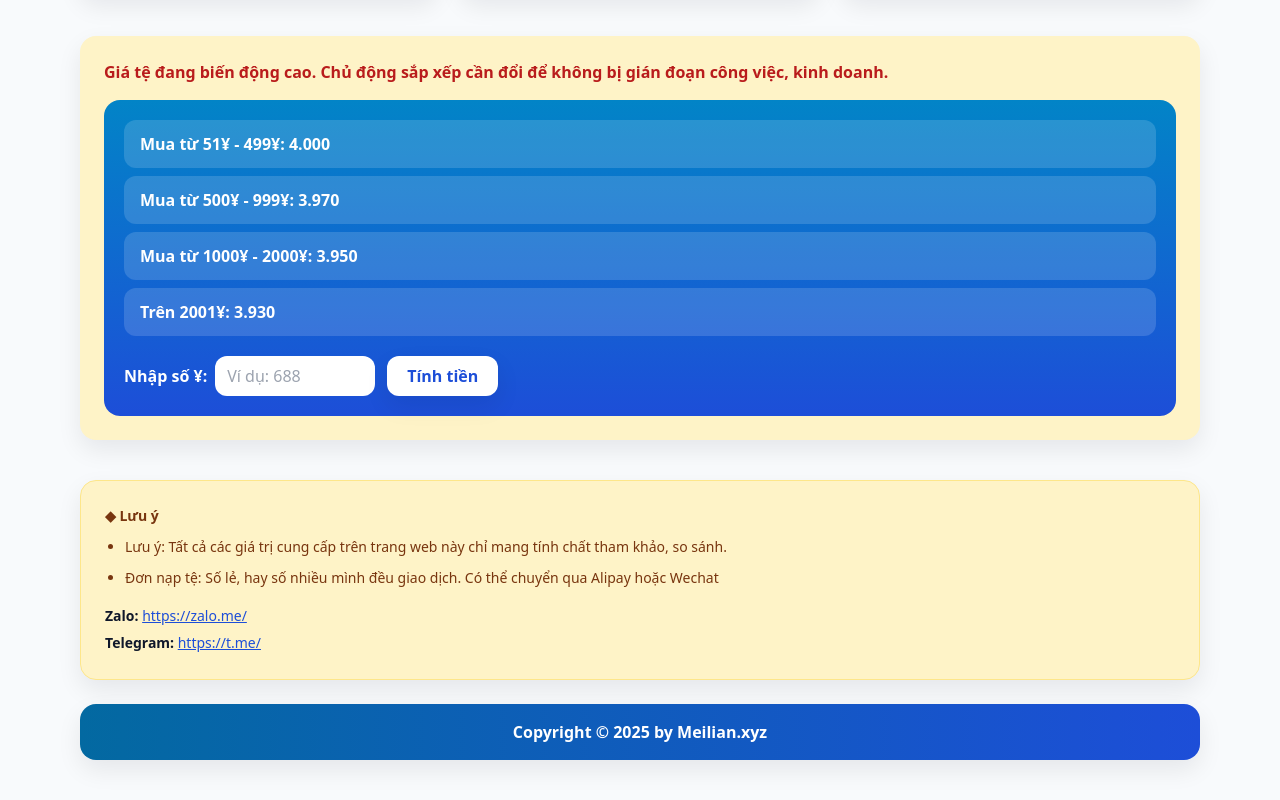
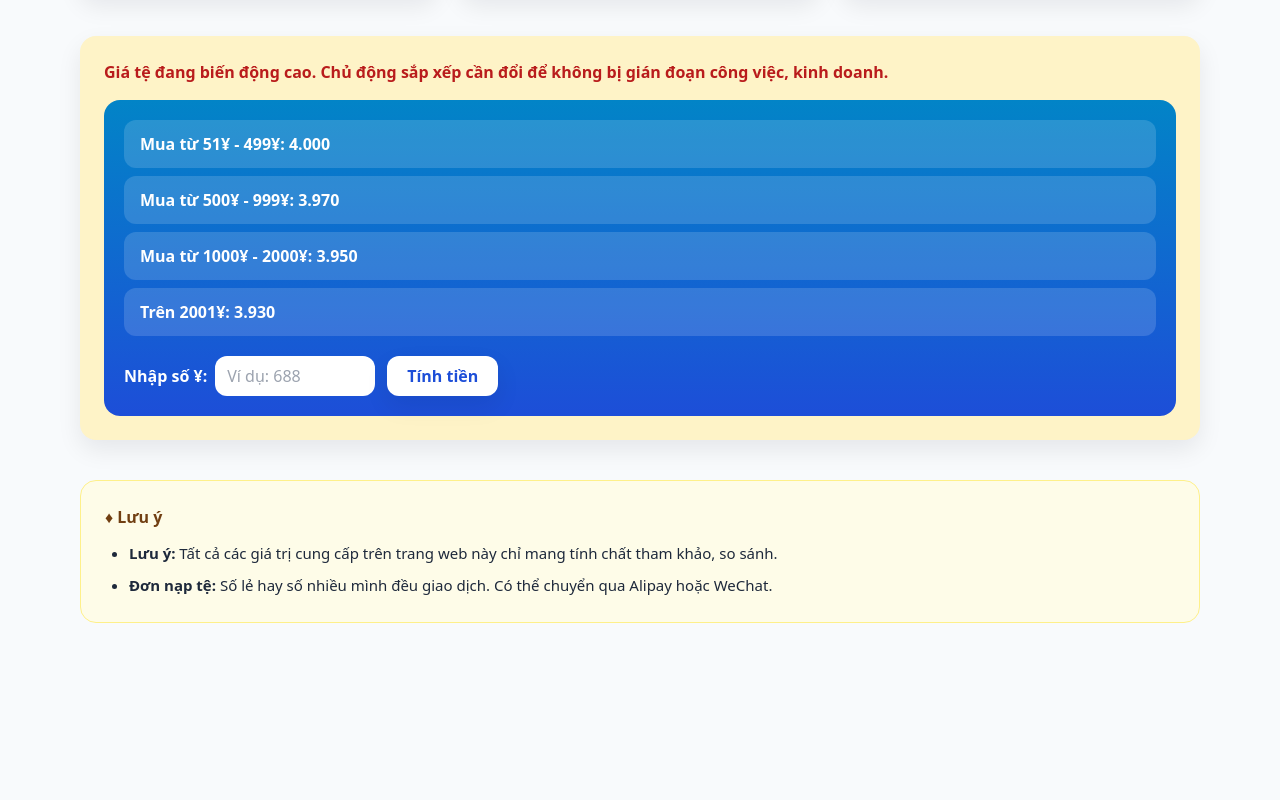
Before and after one commit to hrkenzy57-ui/meilian1, a Next.js app: page / in a window 1280 px wide. Shown: the part 348-1148 px from the top of the page. After the commit the page ends 971 px from the top, so only its background shows below. Built offline with nearby package versions, Linux system fonts and the light colour scheme; no server answers.

Commit message:
Refactor NoteFooter to remove API call and update UI
Removed configuration fetching and updated footer content.

```diff
--- a/components/NoteFooter.tsx
+++ b/components/NoteFooter.tsx
@@ -1,35 +1,19 @@
-"use client";
-import { useEffect, useState } from "react";
-import type { Config } from "@/lib/types";
+export default function NoteFooter() {
+  return (
+    <div className="bg-yellow-50 border border-yellow-200 rounded-2xl p-6">
+      <div className="font-bold text-yellow-900 mb-3">♦ Lưu ý</div>
 
-export default function NoteFooter() {
-  const [cfg, setCfg] = useState<Config | null>(null);
+      <ul className="list-disc pl-6 space-y-2 text-slate-800 text-[15px] leading-relaxed">
+        <li>
+          <b>Lưu ý:</b> Tất cả các giá trị cung cấp trên trang web này chỉ mang
+          tính chất tham khảo, so sánh.
+        </li>
 
-  useEffect(() => {
-    fetch("/api/config", { cache: "no-store" })
-      .then((r) => r.json())
-      .then(setCfg)
-      .catch(() => {});
-  }, []);
-
-  return (
-    <div className="space-y-6 pb-10">
-      <div className="bg-amber-100 border border-amber-200 rounded-2xl shadow-soft p-6 text-sm leading-relaxed">
-        <div className="font-black text-amber-900 mb-2">◆ Lưu ý</div>
-        <ul className="list-disc pl-5 space-y-2 text-amber-900">
-          {(cfg?.noteBox || []).map((t, i) => (
-            <li key={i}>{t}</li>
-          ))}
-        </ul>
-        <div className="mt-4 space-y-1">
-          <div><b>Zalo:</b> <a className="text-blue-700 underline" href={cfg?.contacts?.zalo || "#"} target="_blank">{cfg?.contacts?.zalo || "-"}</a></div>
-          <div><b>Telegram:</b> <a className="text-blue-700 underline" href={cfg?.contacts?.telegram || "#"} target="_blank">{cfg?.contacts?.telegram || "-"}</a></div>
-        </div>
-      </div>
-
-      <footer className="bg-gradient-to-r from-sky-700 to-blue-700 text-white rounded-2xl shadow-soft py-4 text-center font-semibold">
-        Copyright © {new Date().getFullYear()} by Meilian.xyz
-      </footer>
+        <li>
+          <b>Đơn nạp tệ:</b> Số lẻ hay số nhiều mình đều giao dịch. Có thể chuyển
+          qua Alipay hoặc WeChat.
+        </li>
+      </ul>
     </div>
   );
 }
```
